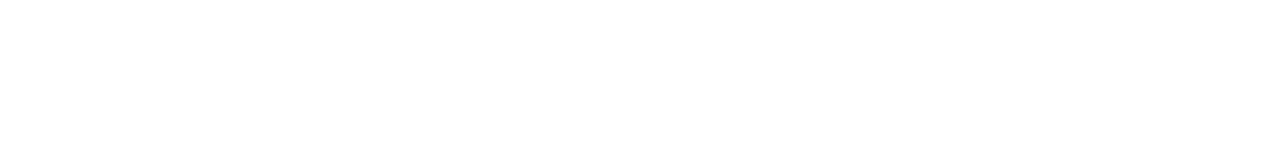
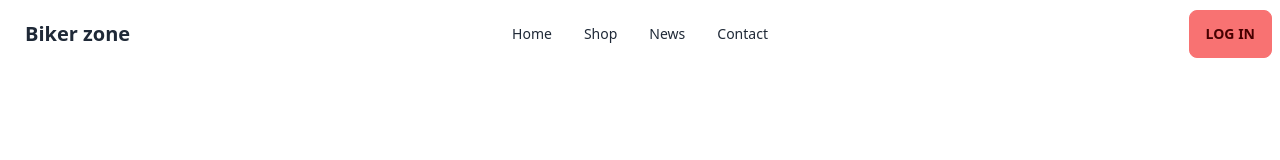
Before and after one commit to Ahammad204/Biker-zone, a plain HTML site: page index.html in a window 1280 px wide. Drawn offline with nearby package versions, Linux system fonts and the light colour scheme.

Commit message:
added nav-bar

```diff
--- a/index.html
+++ b/index.html
@@ -1,5 +1,6 @@
 <!DOCTYPE html>
 <html lang="en">
+
 <head>
     <meta charset="UTF-8">
     <meta name="viewport" content="width=device-width, initial-scale=1.0">
@@ -9,9 +10,45 @@
     <script src="https://cdn.tailwindcss.com"></script>
 
 </head>
+
 <body>
     <header>
+        <nav>
+            <div class="navbar bg-base-100">
+                <div class="navbar-start">
+                    <div class="dropdown">
+                        <label tabindex="0" class="btn btn-ghost lg:hidden">
+                            <svg xmlns="http://www.w3.org/2000/svg" class="h-5 w-5" fill="none" viewBox="0 0 24 24"
+                                stroke="currentColor">
+                                <path stroke-linecap="round" stroke-linejoin="round" stroke-width="2"
+                                    d="M4 6h16M4 12h8m-8 6h16" />
+                            </svg>
+                        </label>
+                        <ul tabindex="0"
+                            class="menu menu-sm dropdown-content mt-3 z-[1] p-2 shadow bg-base-100 rounded-box w-52">
+                            <li><a>Home</a></li>
+                            <li><a>Shop</a></li>
+                            <li><a>News</a></li>
+                            <li><a>Contact</a></li>
 
+
+                        </ul>
+                    </div>
+                    <a class="btn btn-ghost normal-case text-xl">Biker zone</a>
+                </div>
+                <div class="navbar-center hidden lg:flex">
+                    <ul class="menu menu-horizontal px-1">
+                        <li><a>Home</a></li>
+                        <li><a>Shop</a></li>
+                        <li><a>News</a></li>
+                        <li><a>Contact</a></li>
+                    </ul>
+                </div>
+                <div class="navbar-end">
+                    <a class="btn btn-error">Log In</a>
+                </div>
+            </div>
+        </nav>
     </header>
     <main>
 
@@ -24,4 +61,5 @@
 
 
 </body>
+
 </html>
```
Also changed, not shown: tailwind.config.js (+8 -0 lines).
